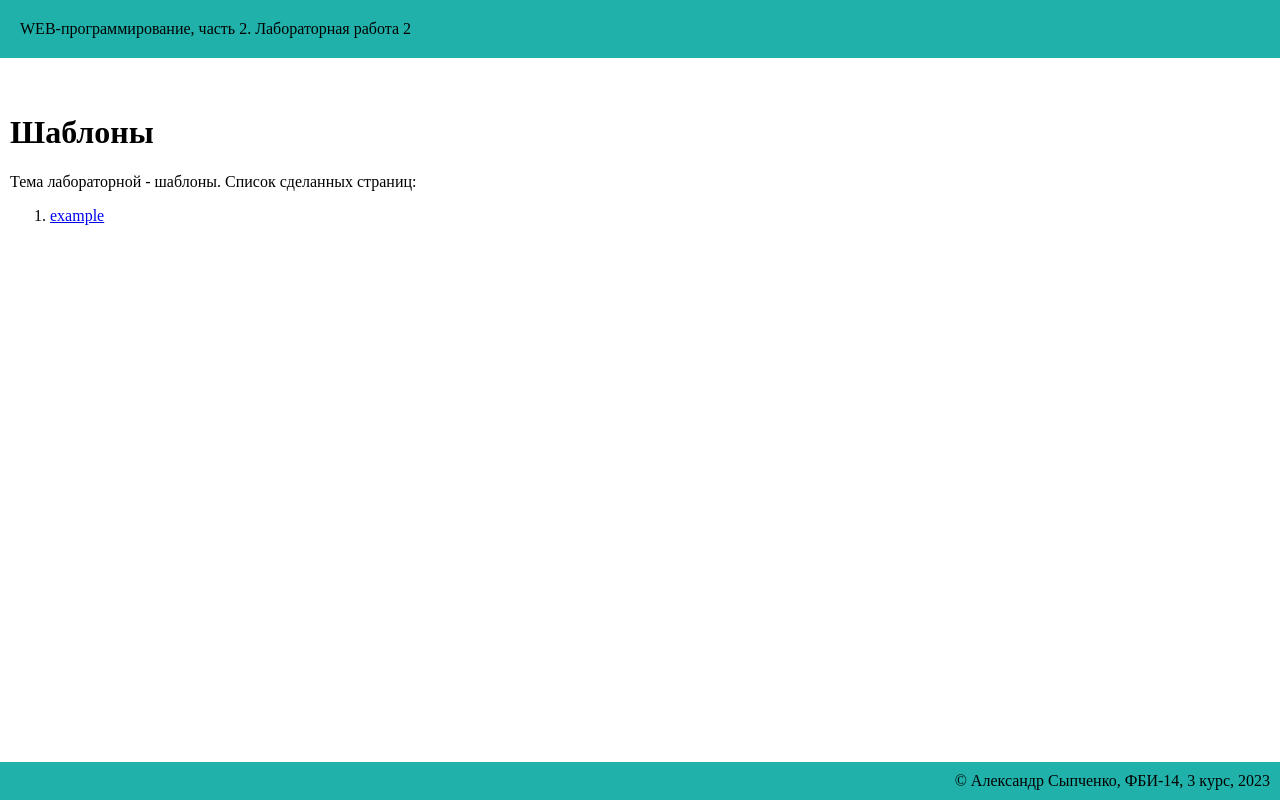
After one commit to Al-Bear-san/web-programming-labs-2, a Flask app: page /lab2/ in a window 1280 px wide. The commit adds this page. Run offline with Flask 3, Linux system fonts and the light colour scheme.

Commit message:
Наследование шаблонов

```diff
--- a/app.py
+++ b/app.py
@@ -13,6 +13,7 @@ def menu():
         <html>
             <head>
                 <title>НГТУ, ФБ, Лабораторные работы</title>
+                <link rel="stylesheet" href="static/main.css">
             </head>
             <body>
                 <header>
@@ -21,6 +22,7 @@ def menu():
 
                 <ol>
                     <li><a href="http://127.0.0.1:5000/lab1">Первая лабораторная</a>
+                    <li><a href="http://127.0.0.1:5000/lab2/example">Вторая лабораторная</a>
                 </ol>
 
                 <footer>
@@ -37,6 +39,7 @@ def lab1():
 <html>
     <head>
         <title>Сыпченко Александр Евгеньевич, Лабораторная 1</title>
+        <link rel="stylesheet" href="static/main.css">
     </head>
     <body>
         <header>
@@ -163,8 +166,16 @@ def anime():
 
 @app.route('/lab2/example')
 def example():
-    name = 'Сыпченко Александр Евгеньевич'
-    nomb = 2
-    grup = 'ФБИ-14'
-    kurs = 3
-    return render_template('example.html', name=name, nomb=nomb, grup=grup, kurs=kurs)
+    name, nomb, grup, kurs = 'Сыпченко Александр Евгеньевич', 2, 'ФБИ-14', '3 курс'
+    fruits = [
+        {'name': 'яблоки', 'price': 100},
+        {'name': 'груши', 'price': 120},
+        {'name': 'апельсины', 'price': 80},
+        {'name': 'мандарины', 'price': 95},
+        {'name': 'манго', 'price': 321}
+    ]
+    return render_template('example.html', name=name, nomb=nomb, grup=grup, kurs=kurs, fruits=fruits)
+
+@app.route('/lab2/')
+def lab2():
+    return render_template('lab2.html')
--- /dev/null
+++ b/templates/base.html
@@ -0,0 +1,22 @@
+<!DOCTYPE html>
+<html lang="ru">
+<head>
+    <meta charset="UTF-8">
+    <meta name="viewport" content="width=device-width, initial-scale=1.0">
+    <title>Сыпченко Александр, {% block lab %}{% endblock %}</title>
+    <link rel="stylesheet" href="{{ url_for('static', filename='main.css')}}">
+</head>
+<body>
+    <header>
+        WEB-программирование, часть 2. {{ self.lab() }}
+    </header>
+
+    <main>
+        {% block main %}{% endblock %}
+    </main>
+
+    <footer>
+        &copy; Александр Сыпченко, ФБИ-14, 3 курс, 2023
+    </footer>
+</body>
+</html>
--- /dev/null
+++ b/templates/lab2.html
@@ -0,0 +1,13 @@
+{% extends "base.html" %}
+
+{% block lab %}Лабораторная работа 2{% endblock %}
+
+{% block main %}
+    <h1>Шаблоны</h1>
+    <div>Тема лабораторной - шаблоны. Список сделанных страниц:</div>
+    <ol>
+        <li>
+            <a href="/lab2/example">example</a>
+        </li>
+    </ol>
+{% endblock %}
```
Also changed, not shown: templates/example.html (+6 -1 lines).
